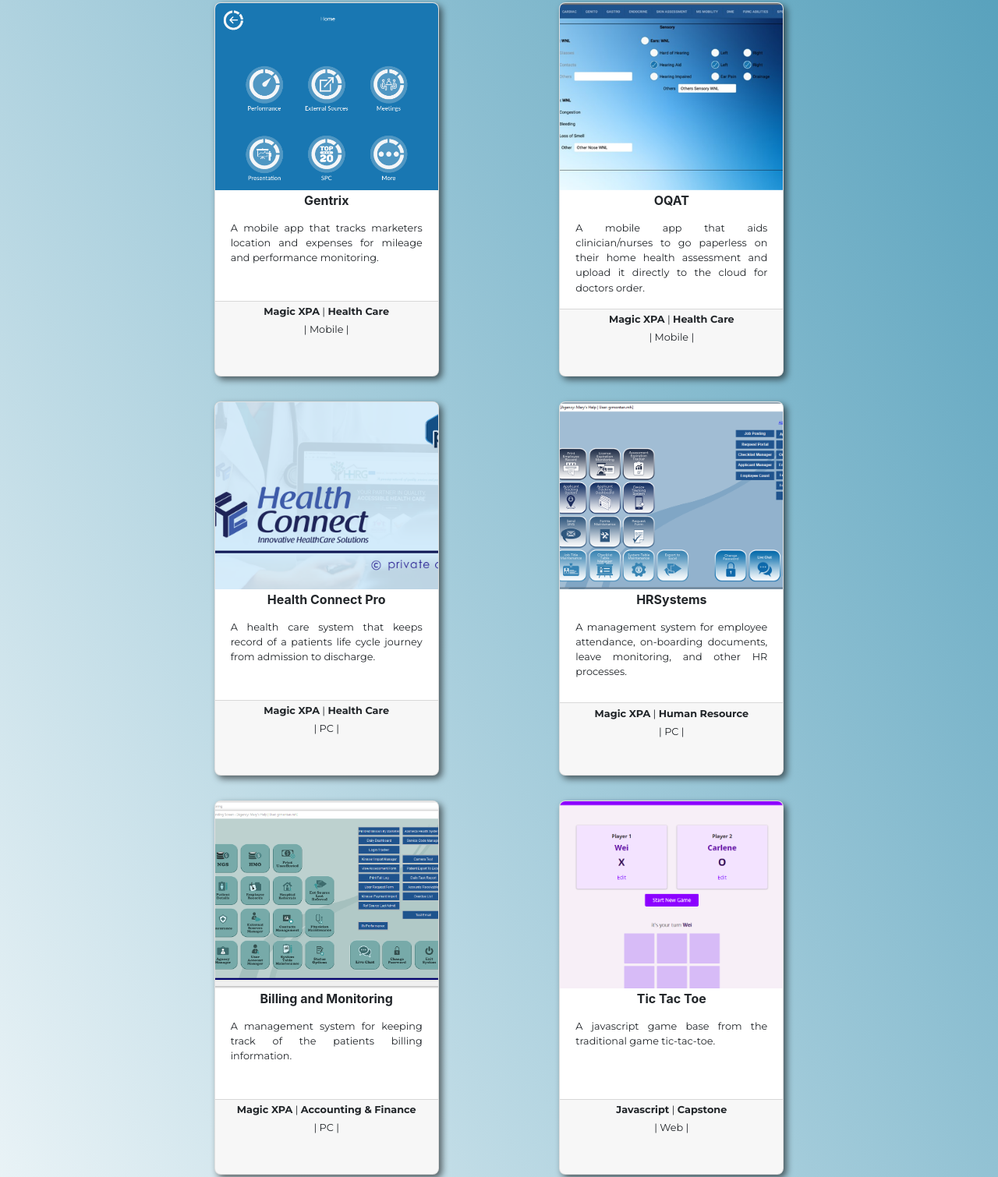
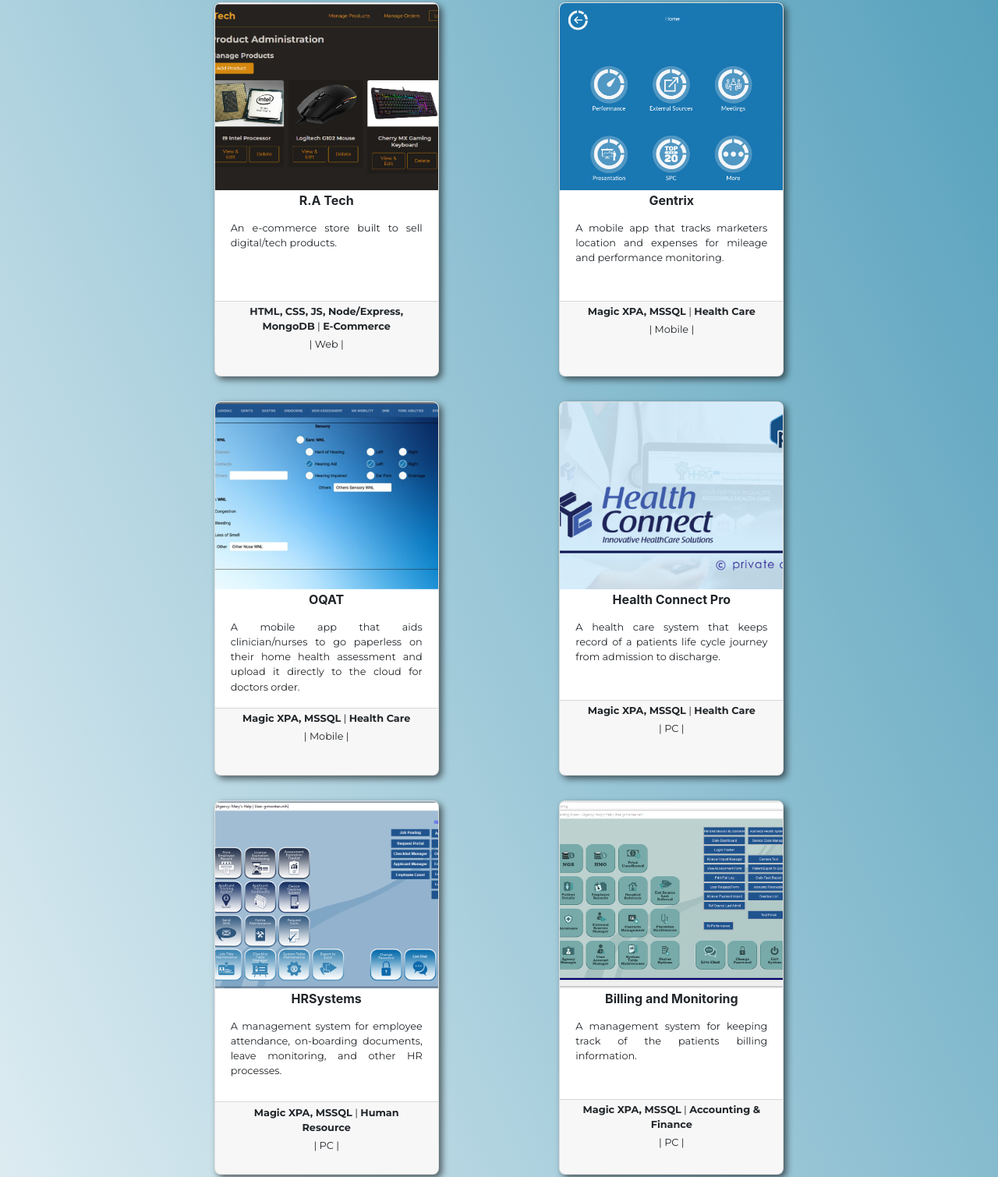
Before and after one commit to motifaithed/motifaithed.github.io, a plain HTML site: page index.html in a window 1280 px wide. Shown: the part 2303-3813 px from the top of the page at 78% size. Drawn offline with nearby package versions, Linux system fonts and the light colour scheme.

Commit message:
updated cv

```diff
--- a/index.html
+++ b/index.html
@@ -108,7 +108,7 @@
               <li class="gray" id="banner-greeting"><p class="profile-text load-left load-hidden">Hello, I'm</p></li>
               <li class="gray uppercase" id="banner-name"><p class="profile-text load-top load-hidden">Ronel Andaya</p></li>
               <li class="gray uppercase" id="banner-position"><p class="profile-text load-right load-hidden">Full-Stack Developer</p></li>
-              <li class="gray uppercase" id="btn-to-resume"><p class="profile-text load-left load-hidden"><a id="btn-resume" href="https://drive.google.com/file/d/1Eb2-x6Rr93MM24jJ3q7I0W0WWYy4eJCC/view?usp=sharing" target="_blank">View Resume</a></p></li>
+              <li class="gray uppercase" id="btn-to-resume"><p class="profile-text load-left load-hidden"><a id="btn-resume" href="https://drive.google.com/file/d/1e4jcg-8ucT6bB-MzVvz9qs1YecPa_epe/view?usp=sharing" target="_blank">View Resume</a></p></li>
             </ul>
             <ul id="social-media" class="load-bottom load-hidden">
               <li class="soc-med-icon"> <a href="https://www.facebook.com/ronel.andaya" target="_blank"><i class="fa-brands fa-facebook-f"></i></a></li>
@@ -260,6 +260,26 @@
       <section id="projects">
         <h2 class="load-top load-hidden">Projects</h2>
           <ul class="col-12 col-md-10 col-lg-8 mx-auto d-flex flex-column flex-wrap flex-md-row justify-content-center">
+            <li class="mx-auto load-top-delay-x2 load-hidden">
+              <div class="card">
+                <img src="./images/projects/raTech.png" class="card-img-top" alt="gentrix image">
+                <div class="card-body">
+                  <h5>R.A Tech</h5>
+                  <p class="text-justify">
+                    An e-commerce store built to sell digital/tech products.
+                  </p>
+                </div>
+                <div class="card-footer">
+                  <p class="footer-heading"><strong>HTML, CSS, JS, Node/Express, MongoDB</strong> | <strong>E-Commerce</strong></p>
+                  <p class="footer-tech">| Web |</p>
+                      <!-- <p>
+                        <a href="./pages/coming_soon.html" target="_blank">
+                            <i class="fa-solid fa-circle-arrow-right"></i>
+                        </a>
+                      </p> -->
+                </div>
+              </div>
+            </li>
                 <li class="mx-auto load-top-delay-x2 load-hidden">
                   <div class="card">
                     <img src="./images/projects/hcpro.PNG" class="card-img-top" alt="gentrix image">
@@ -270,7 +290,7 @@
                       </p>
                     </div>
                     <div class="card-footer">
-                      <p class="footer-heading"><strong>Magic XPA</strong> | <strong>Health Care</strong></p>
+                      <p class="footer-heading"><strong>Magic XPA, MSSQL</strong> | <strong>Health Care</strong></p>
                       <p class="footer-tech">| Mobile |</p>
                           <!-- <p>
                             <a href="./pages/coming_soon.html" target="_blank">
@@ -290,7 +310,7 @@
                       </p>
                     </div>
                     <div class="card-footer">
-                      <p class="footer-heading"><strong>Magic XPA</strong> | <strong>Health Care</strong></p>
+                      <p class="footer-heading"><strong>Magic XPA, MSSQL</strong> | <strong>Health Care</strong></p>
                       <p class="footer-tech">| Mobile |</p>
                           <!-- <p>
                             <a href="./pages/coming_soon.html" target="_blank">
@@ -311,7 +331,7 @@
                       </p>
                     </div>
                     <div class="card-footer">
-                      <p class="footer-heading"><strong>Magic XPA</strong> | <strong>Health Care</strong></p>
+                      <p class="footer-heading"><strong>Magic XPA, MSSQL</strong> | <strong>Health Care</strong></p>
                       <p class="footer-tech">| PC |</p>
                           <!-- <p>
                             <a href="./pages/coming_soon.html" target="_blank">
@@ -331,7 +351,7 @@
                       </p>
                     </div>
                     <div class="card-footer">
-                      <p class="footer-heading"><strong>Magic XPA</strong> | <strong>Human Resource</strong></p>
+                      <p class="footer-heading"><strong>Magic XPA, MSSQL</strong> | <strong>Human Resource</strong></p>
                       <p class="footer-tech">| PC |</p>
                           <!-- <p>
                             <a href="./pages/coming_soon.html" target="_blank">
@@ -352,7 +372,7 @@
                       </p>
                     </div>
                     <div class="card-footer">
-                      <p class="footer-heading"><strong>Magic XPA</strong> | <strong>Accounting & Finance</strong></p>
+                      <p class="footer-heading"><strong>Magic XPA, MSSQL</strong> | <strong>Accounting & Finance</strong></p>
                       <p class="footer-tech">| PC |</p>
                           <!-- <p>
                             <a href="./pages/coming_soon.html" target="_blank">
@@ -373,7 +393,7 @@
                       </p>
                     </div>
                     <div class="card-footer">
-                      <p class="footer-heading"><strong>Javascript</strong> | <strong>Capstone</strong></p>
+                      <p class="footer-heading"><strong>HTML,CSS,Javascript</strong> | <strong>Capstone</strong></p>
                       <p class="footer-tech">| Web |</p>
                           <!-- <p>
                             <a href="./pages/coming_soon.html" target="_blank">
@@ -415,7 +435,7 @@
                       </p>
                     </div>
                     <div class="card-footer">
-                      <p class="footer-heading"><strong>Laravel</strong> | <strong>Administrative</strong></p>
+                      <p class="footer-heading"><strong>HTML, CSS, JS, Laravel, MYSQL</strong> | <strong>Administrative</strong></p>
                       <p class="footer-tech">| Web |</p>
                           <!-- <p>
                             <a href="./pages/coming_soon.html" target="_blank">
```
Also changed, not shown: images/inactiveButtonOnIncompleteData.PNG (added), images/projects/raTech.png (added).
